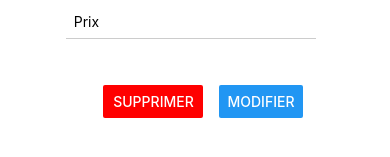
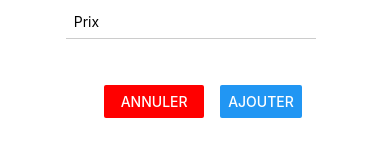
Before and after one commit to emiriel/cesi-react-native-article-app, a React Native app: screen /article in a window 390 px wide. Both pictures are taken after a click on the button "AJOUTER UN ARTICLE". Shown: the part 373-530 px from the top of the page. Built offline with nearby package versions, Linux system fonts and the light colour scheme.

Commit message:
conditional button

```diff
--- a/App.js
+++ b/App.js
@@ -15,6 +15,7 @@ export default function App() {
 
   function endAddArticleHandler() {
     setModalVisible(false);
+    setArticle({});
   }
 
   function addArticleHandler(enteredName, enteredPrice) {
--- a/components/article-input.js
+++ b/components/article-input.js
@@ -1,10 +1,15 @@
-import { useState } from "react";
+import { useState, useEffect } from "react";
 import { Button, StyleSheet, TextInput, View, Modal } from "react-native";
 
 function ArticleInput(props) {
   const { name, price, id } = props.selectedArticle;
-  const [enteredNameText, setEnteredNameText] = useState(name || "");
-  const [enteredPriceText, setEnteredPriceText] = useState(price || "");
+  const [enteredNameText, setEnteredNameText] = useState(name);
+  const [enteredPriceText, setEnteredPriceText] = useState(price);
+
+  useEffect(() => {
+    setEnteredNameText(name);
+    setEnteredPriceText(price);
+  });
 
   function nameInputHandler(enteredName) {
     setEnteredNameText(enteredName);
@@ -16,6 +21,18 @@ function ArticleInput(props) {
 
   function addArticleHandler() {
     props.onAddArticle(enteredNameText, enteredPriceText);
+    setEnteredNameText("");
+    setEnteredPriceText("");
+  }
+
+  function updateArticleHandler() {
+    props.onUpdateArticle(id, enteredNameText, enteredPriceText);
+    setEnteredNameText("");
+    setEnteredPriceText("");
+  }
+
+  function cancelArticleHandler() {
+    props.onCancel();
     setEnteredNameText("");
     setEnteredPriceText("");
   }
@@ -37,13 +54,13 @@ function ArticleInput(props) {
           keyboardType="number-pad"
         />
         <View style={styles.buttonContainer}>
-          {true ? (
+          {props.selectedArticle.id ? (
             <>
               <View style={styles.button}>
                 <Button
                   color="red"
                   title="Supprimer"
-                  onPress={props.onCancel}
+                  onPress={cancelArticleHandler}
                 />
               </View>
               <View>
@@ -53,7 +70,11 @@ function ArticleInput(props) {
           ) : (
             <>
               <View style={styles.button}>
-                <Button color="red" title="Annuler" onPress={props.onCancel} />
+                <Button
+                  color="red"
+                  title="Annuler"
+                  onPress={cancelArticleHandler}
+                />
               </View>
               <View>
                 <Button title="Ajouter" onPress={addArticleHandler} />
```
